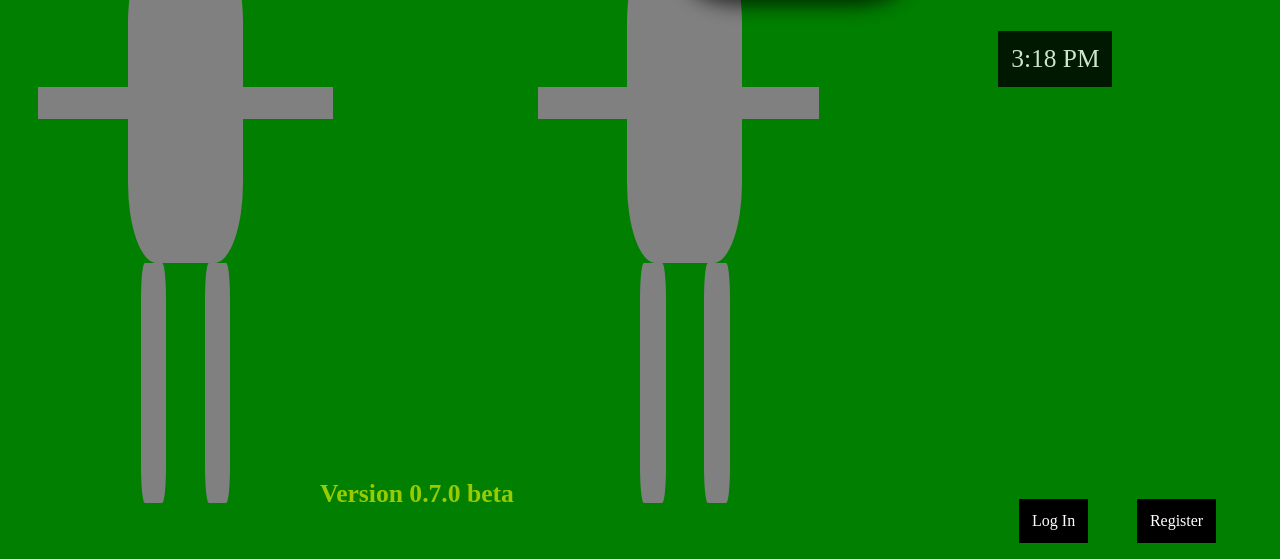
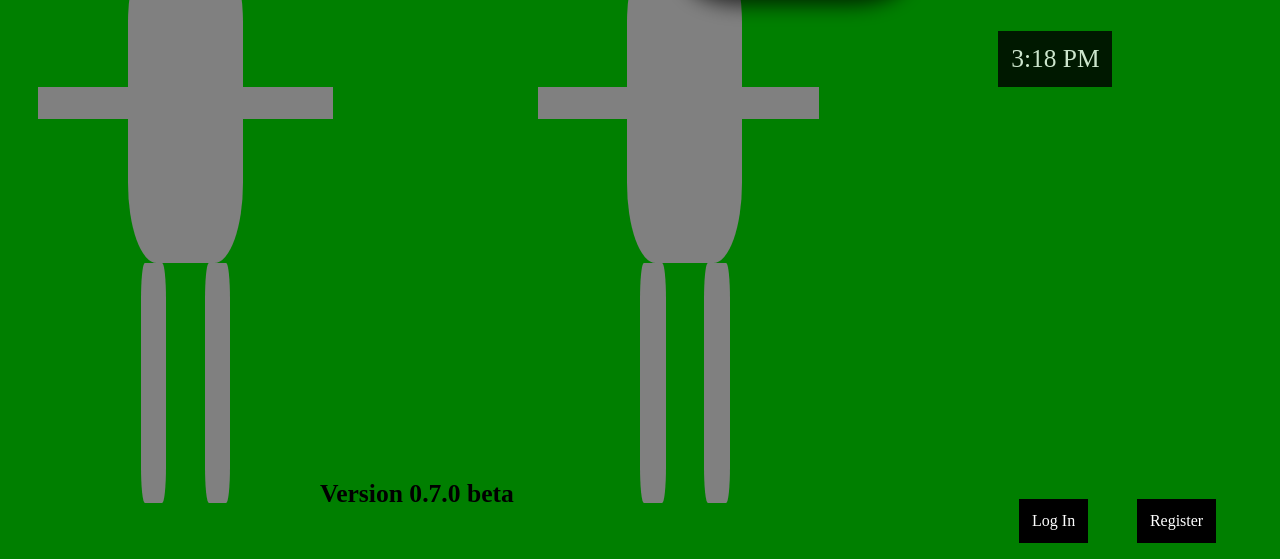
Before and after one commit to EphraimB/Virtual-Friend, a PHP site: page / in a window 1280 px wide. Shown: the part 241-800 px from the top of the page. Run offline with PHP 8.4, Linux system fonts and the light colour scheme.

Commit message:
The version number mark is now more clearer

```diff
--- a/css/style.css
+++ b/css/style.css
@@ -34,7 +34,7 @@
 
 #clock{position: absolute; left: 78%; top: 34%; width: auto; height: auto; padding: 1%; background-color: black; color: white; opacity: 0.8; text-align: center; font-size: 159%;}
 
-#version{position: absolute; left: 25%; top: 90%; color: yellow; opacity: 0.6; font-size: 160%; font-weight: bold;}
+#version{position: absolute; left: 25%; top: 90%; color: black; font-size: 160%; font-weight: bold;}
 
 .submitButton{border: 1px solid red; background-color: rgb(128, 0, 0); color: white; width: auto; height: auto; padding: 5%; margin: 1%; cursor: pointer;}
 .submitButton:hover{background-color: red;}
```
